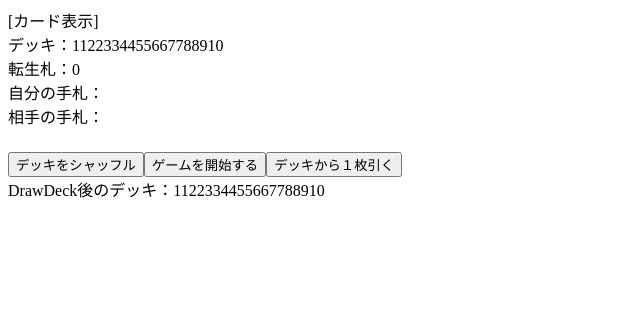
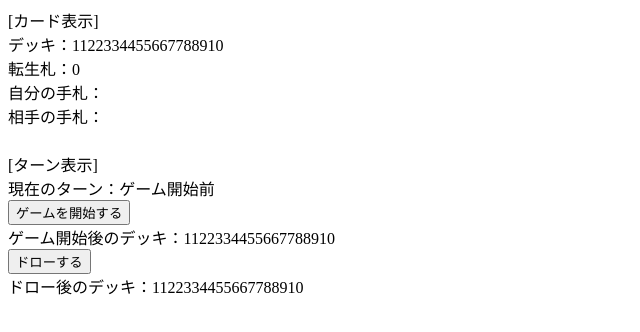
Before and after one commit to 0322keisuke/my-xeno-app, a React (Create React App) app: page / in a window 1280 px wide. Shown: the top 332 px of the page, without its empty margins (0-640 px from the left). Built offline with nearby package versions, Linux system fonts and the light colour scheme.

Commit message:
Add turn

```diff
--- a/src/App.js
+++ b/src/App.js
@@ -6,8 +6,9 @@ const App = () => {
   const [reincarnation, setReincarnation] = useState(0);
   const [myHand, setMyHand] = useState([]);
   const [yourHand, setYourHand] = useState([]);
+  const [turn, setTurn] = useState("ゲーム開始前");
 
-  const ShuffleDeckButton = () => {
+  const GameStart = () => {
     function shuffle([...array]) {
       for (let i = array.length - 1; i >= 0; i--) {
         const j = Math.floor(Math.random() * (i + 1));
@@ -16,47 +17,52 @@ const App = () => {
       return array;
     }
 
-    const ShuffleDeck = (e) => {
-      e.preventDefault();
-
-      const newDecks = shuffle(deck);
-      setDeck(newDecks);
-
-      return newDecks[newDecks.length - 1];
-    };
-
-    return <button onClick={ShuffleDeck}>デッキをシャッフル</button>;
-  };
-
-  const GameStart = () => {
     const PushGameStart = (e) => {
       e.preventDefault();
 
-      const copyDeck = deck;
-      const copyReincarnation = copyDeck.pop();
+      const shuffleDeck = shuffle(deck);
+      const copyReincarnation = shuffleDeck.pop();
+      const myDrawCard = shuffleDeck.pop();
+      const yourDrawCard = shuffleDeck.pop();
 
-      setDeck(copyDeck);
+      setDeck(shuffleDeck);
       setReincarnation(copyReincarnation);
-    };
-    return <button onClick={PushGameStart}>ゲームを開始する</button>;
-  };
-
-  const DrawFromDeck = () => {
-    const PushDrawFromDeck = (e) => {
-      e.preventDefault();
-
-      const copyDeck = deck;
-      const myDrawCard = copyDeck.pop();
-      const yourDrawCard = copyDeck.pop();
-
-      setDeck(copyDeck);
       setMyHand(myDrawCard);
       setYourHand(yourDrawCard);
+      setTurn("自分のターンです");
     };
     return (
       <>
-        <button onClick={PushDrawFromDeck}>デッキから１枚引く</button>
-        <div>DrawDeck後のデッキ：{deck}</div>
+        <button onClick={PushGameStart}>ゲームを開始する</button>
+        <div>ゲーム開始後のデッキ：{deck}</div>
+      </>
+    );
+  };
+
+  const DrawCard = () => {
+    const PushDrawCard = (e) => {
+      e.preventDefault();
+      const copyDeck = deck.slice();
+
+      if (turn === "自分のターンです") {
+        const myDrawCard = copyDeck.pop();
+
+        setDeck(copyDeck);
+        setMyHand(myDrawCard);
+        setTurn("相手のターンです");
+      } else {
+        const yourDrawCard = copyDeck.pop();
+
+        setDeck(copyDeck);
+        setYourHand(yourDrawCard);
+        setTurn("自分のターンです");
+      }
+    };
+
+    return (
+      <>
+        <button onClick={PushDrawCard}>ドローする</button>
+        <div>ドロー後のデッキ：{deck}</div>
       </>
     );
   };
@@ -65,15 +71,15 @@ const App = () => {
     <>
       <div>[カード表示]</div>
       <div>デッキ：{deck}</div>
-      {/* <div>デッキの１番上：{deck[deck.length - 1]}</div> */}
       <div>転生札：{reincarnation}</div>
       <div>自分の手札：{myHand}</div>
       <div>相手の手札：{yourHand}</div>
       <div>　　</div>
+      <div>[ターン表示]</div>
+      <div>現在のターン：{turn}</div>
       <div>
-        <ShuffleDeckButton />
         <GameStart />
-        <DrawFromDeck />
+        <DrawCard />
       </div>
     </>
   );
```
